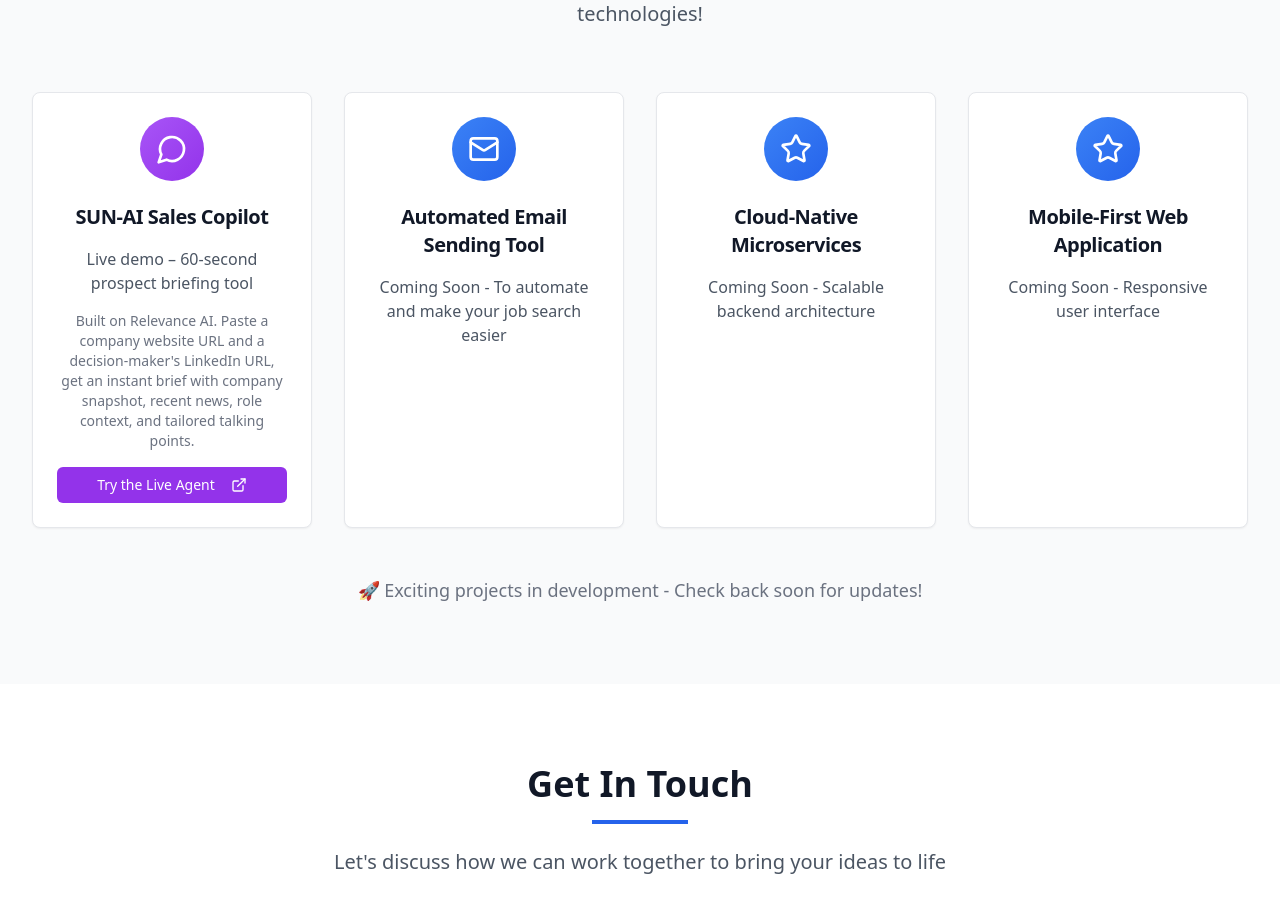
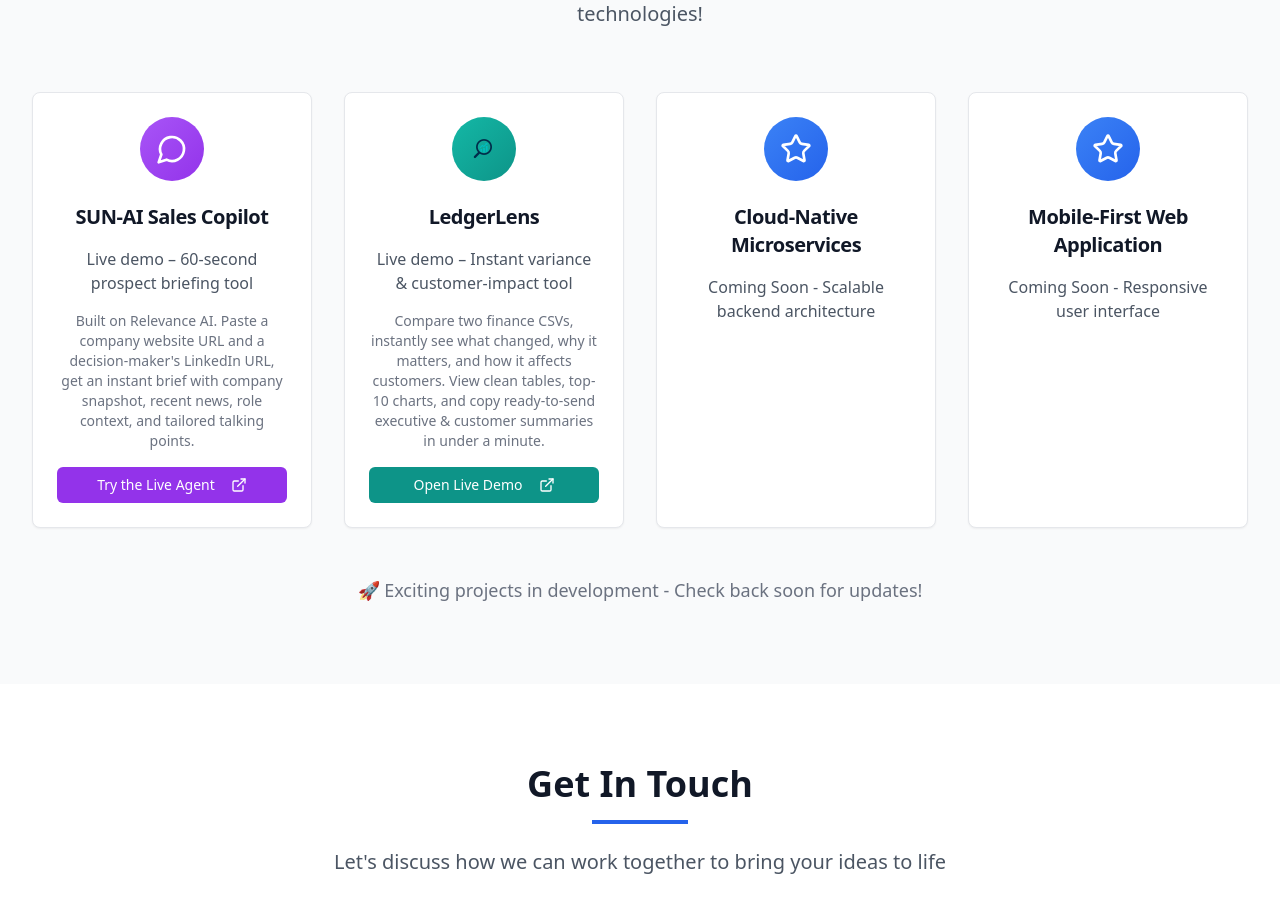
Before and after one commit to Sunilkumarkalagarla/Sunil_Portfolio, a React (Vite) app: page / in a window 1280 px wide. Shown: the part 3490-4403 px from the top of the page. Built offline with nearby package versions, Linux system fonts and the light colour scheme.

Commit message:
Add LedgerLens project
Update FeaturedWork to include LedgerLens project with a new color scheme and the provided logo.

```diff
--- a/src/components/FeaturedWork.tsx
+++ b/src/components/FeaturedWork.tsx
@@ -15,13 +15,23 @@ const FeaturedWork = () => {
         label: "Try the Live Agent",
         url: "https://app.relevanceai.com/agents/bcbe5a/5d092a51556d-4cce-b7ce-ecf0bb340836/737f1a3f-7e46-4ebe-8313-78a9323b9d5b/embed-chat"
       },
-      isLive: true
+      isLive: true,
+      gradientClass: "bg-gradient-to-br from-purple-500 to-purple-600",
+      buttonClass: "bg-purple-600 hover:bg-purple-700 text-white"
     },
     {
       id: 2,
-      title: "Automated Email Sending Tool",
-      subtitle: "Coming Soon - To automate and make your job search easier",
-      icon: Mail
+      title: "LedgerLens",
+      subtitle: "Live demo – Instant variance & customer-impact tool",
+      description: "Compare two finance CSVs, instantly see what changed, why it matters, and how it affects customers. View clean tables, top-10 charts, and copy ready-to-send executive & customer summaries in under a minute.",
+      logo: "/lovable-uploads/c08bc30c-5323-4cbe-b5c7-844f609989cc.png",
+      primaryLink: {
+        label: "Open Live Demo",
+        url: "https://ledgerlens.thesunilkumar.com"
+      },
+      isLive: true,
+      gradientClass: "bg-gradient-to-br from-teal-500 to-teal-600",
+      buttonClass: "bg-teal-600 hover:bg-teal-700 text-white"
     },
     {
       id: 3,
@@ -54,8 +64,12 @@ const FeaturedWork = () => {
             return (
               <Card key={card.id} className="hover:shadow-lg transition-shadow duration-300 bg-white border border-gray-200 group">
                 <CardHeader className="text-center pb-4">
-                  <div className={`mx-auto mb-4 w-16 h-16 ${card.isLive ? 'bg-gradient-to-br from-purple-500 to-purple-600' : 'bg-gradient-to-br from-blue-500 to-blue-600'} rounded-full flex items-center justify-center`}>
-                    <IconComponent className="h-8 w-8 text-white" />
+                  <div className={`mx-auto mb-4 w-16 h-16 ${card.gradientClass || (card.isLive ? 'bg-gradient-to-br from-purple-500 to-purple-600' : 'bg-gradient-to-br from-blue-500 to-blue-600')} rounded-full flex items-center justify-center`}>
+                    {card.logo ? (
+                      <img src={card.logo} alt={`${card.title} logo`} className="h-8 w-8 object-contain" loading="lazy" />
+                    ) : (
+                      <IconComponent className="h-8 w-8 text-white" />
+                    )}
                   </div>
                   <CardTitle className="text-xl font-semibold text-gray-900 mb-2">
                     {card.title}
@@ -75,7 +89,7 @@ const FeaturedWork = () => {
                   {card.primaryLink && (
                     <Button
                       asChild
-                      className="w-full bg-purple-600 hover:bg-purple-700 text-white"
+                      className={`w-full ${card.buttonClass || (card.isLive ? 'bg-purple-600 hover:bg-purple-700 text-white' : 'bg-blue-600 hover:bg-blue-700 text-white')}`}
                       size="sm"
                     >
                       <a
```
Also changed, not shown: public/lovable-uploads/c08bc30c-5323-4cbe-b5c7-844f609989cc.png (added).
